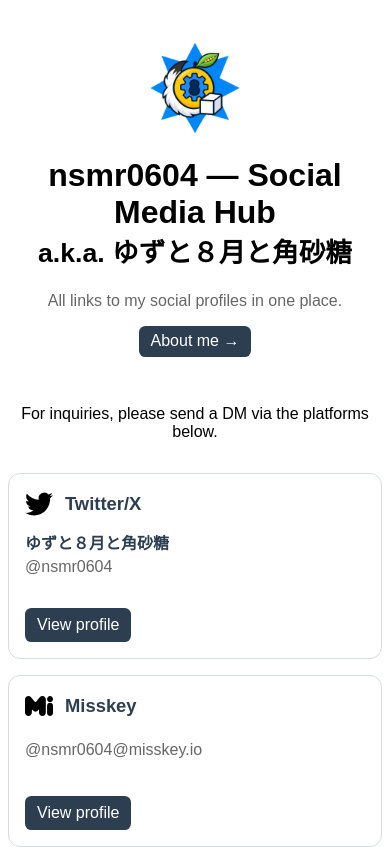
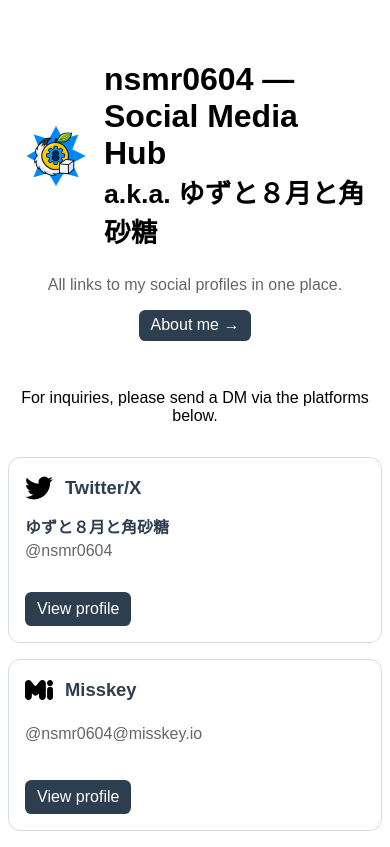
Before and after one commit to nsmr0604/nsmr0604.github.io, a plain HTML site: page index.html in a window 390 px wide. Shown: the top 847 px of the page. Drawn offline with Linux system fonts and the light colour scheme; a web font is replaced by a local one.

Commit message:
Header: ロゴをWebPに差し替え(q95/1MB->118KB)し、h1左側のロックアップレイアウトに変更(モバイルは4rem)

```diff
--- a/assets/css/index.css
+++ b/assets/css/index.css
@@ -116,11 +116,30 @@
 
 /* --- Site logo (header) --- */
 
+.site-brand {
+    display: flex;
+    align-items: center;
+    justify-content: center;
+    gap: 1rem;
+}
+
+.site-brand h1 {
+    text-align: left;
+}
+
 .site-logo {
     display: block;
     width: 6rem;
     height: 6rem;
-    margin: 0 auto 0.5rem;
+    flex: 0 0 6rem;
+}
+
+@media (max-width: 480px) {
+    .site-logo {
+        width: 4rem;
+        height: 4rem;
+        flex: 0 0 4rem;
+    }
 }
 
 /* --- Inquiry note (centered to match the header) --- */
--- a/index.html
+++ b/index.html
@@ -64,9 +64,10 @@
   <body>
     <a class="skip-link" href="#main-content">Skip to main content</a>
     <header>
+      <div class="site-brand">
         <img
           class="site-logo"
-        src="assets/img/logo.png"
+          src="assets/img/logo.webp"
           alt=""
           width="96"
           height="96"
@@ -75,6 +76,7 @@
           nsmr0604 — Social Media Hub<br />
           <small>a.k.a. ゆずと８月と角砂糖</small>
         </h1>
+      </div>
       <p class="tagline">All links to my social profiles in one place.</p>
       <p class="about-link"><a href="about.html">About me →</a></p>
     </header>
```
Also changed, not shown: assets/img/logo.png (deleted), assets/img/logo.webp (added). Lines whose indentation alone changed are shown as unchanged.
